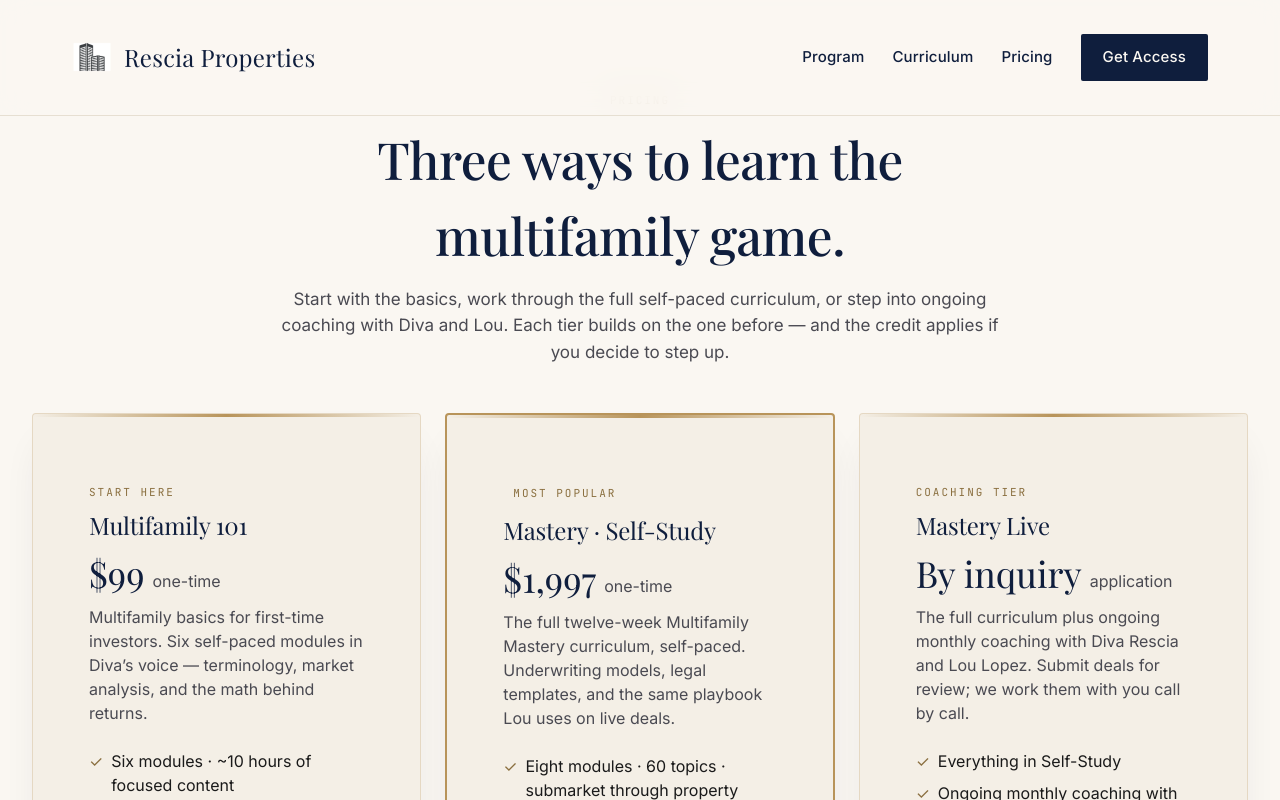
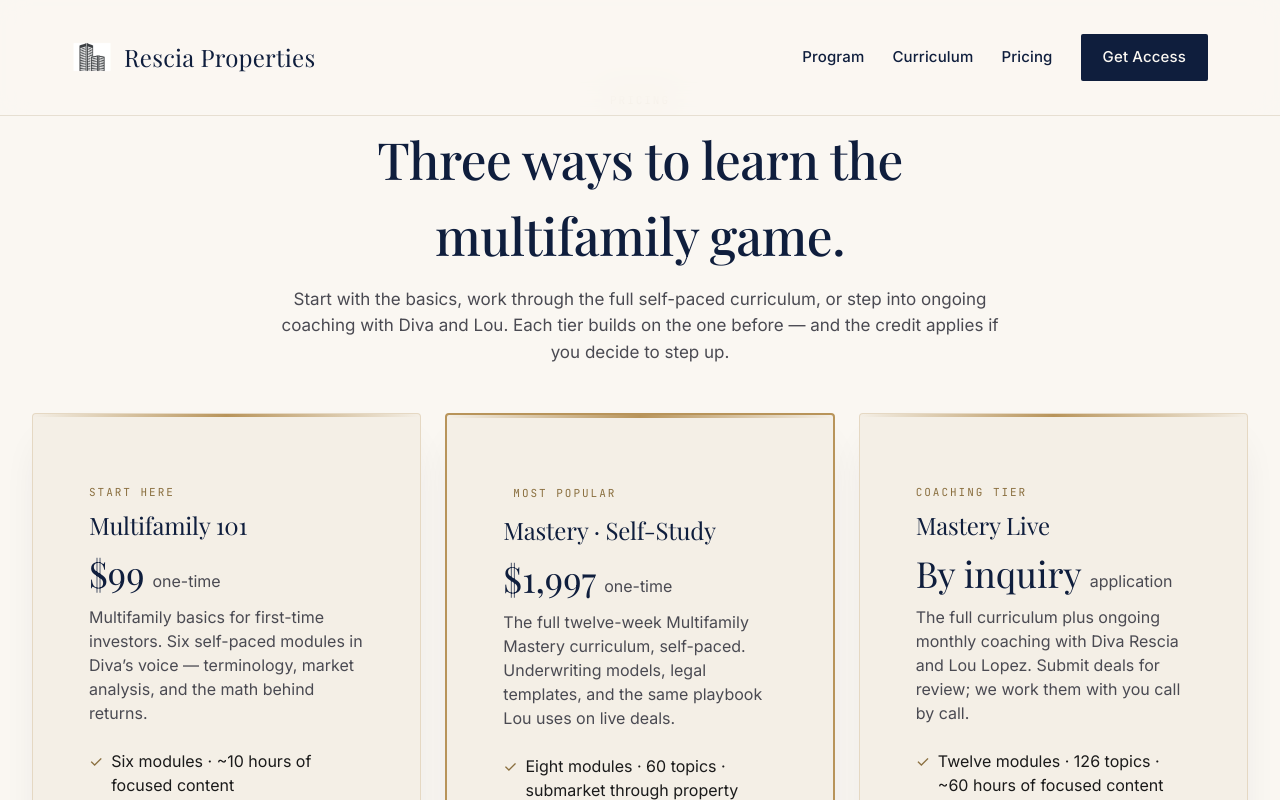
Before and after one commit to NY2CA/gleeful-griffin-8794be, a Next.js app: page /pricing in a window 1280 px wide. Shown: the top 800 px of the page. Built offline with nearby package versions, Linux system fonts and the light colour scheme; no server answers.

Commit message:
Wave F-1.1.2: Mastery Live card · concrete bullet (12 modules · 126 topics · 60 hrs)

```diff
--- a/src/pages/pricing.tsx
+++ b/src/pages/pricing.tsx
@@ -102,7 +102,7 @@ const PLANS: PlanCard[] = [
     blurb:
       'The full curriculum plus ongoing monthly coaching with Diva Rescia and Lou Lopez. Submit deals for review; we work them with you call by call.',
     bullets: [
-      'Everything in Self-Study',
+      'Twelve modules · 126 topics · ~60 hours of focused content',
       'Ongoing monthly coaching with Diva and Lou',
       'Submit deals through the member dashboard for review',
       'Diva and Lou pressure-test your underwriting and notes',
```
